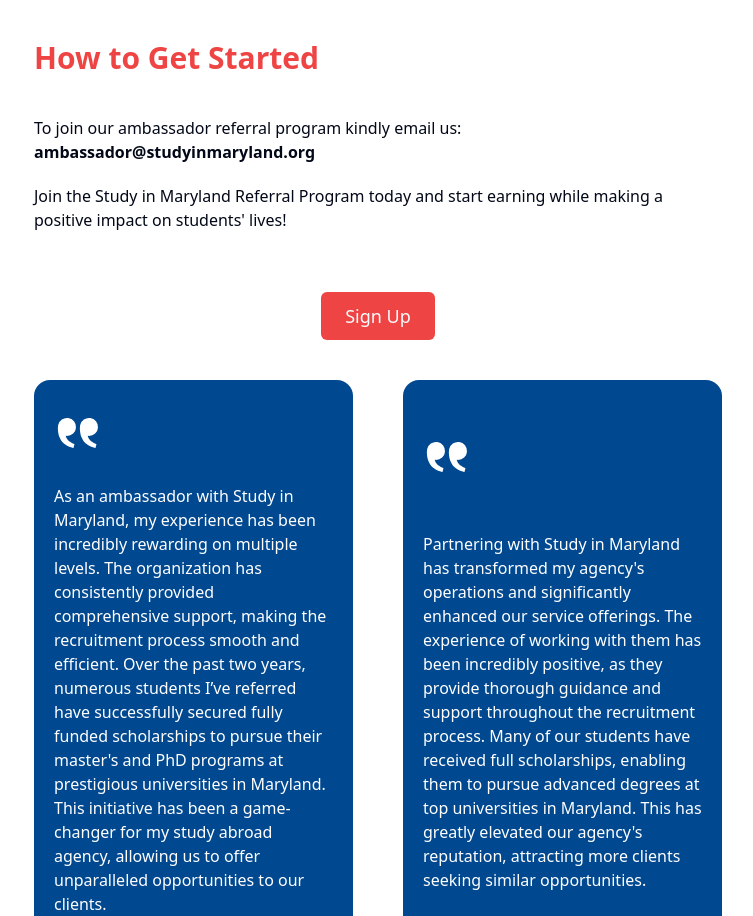
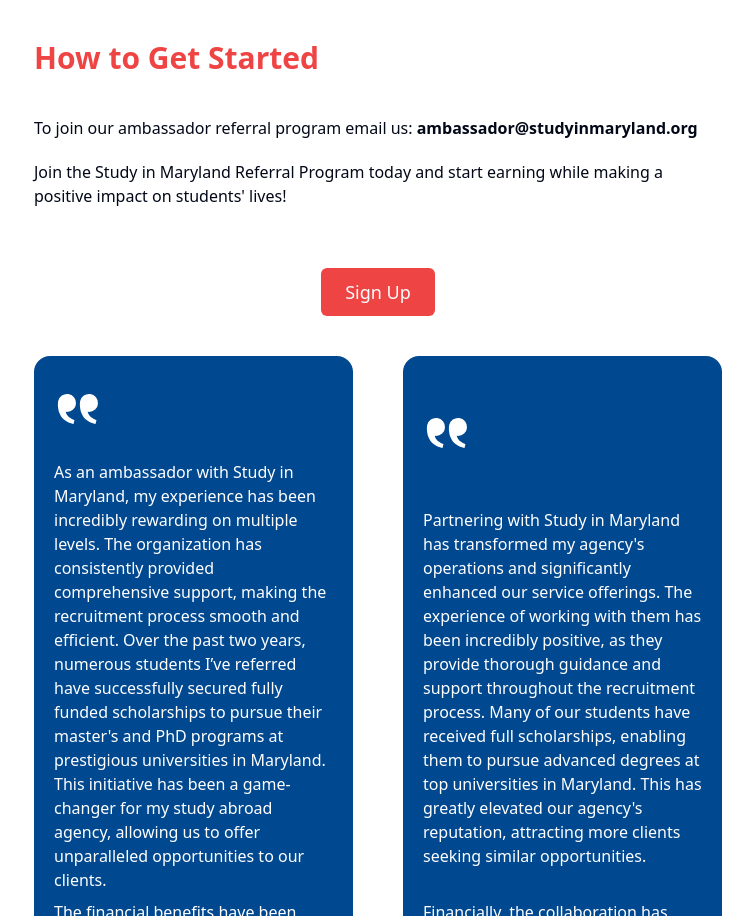
Before and after one commit to Babithkp/studyinmaryland-frontend, a React (Vite) app: page /referralProgram in a window 1280 px wide. Shown: the part 2089-3005 px from the top of the page, without its empty margins (262-1015 px from the left). Built offline with nearby package versions, Linux system fonts and the light colour scheme; no server answers.

Commit message:
owner have no work to do

```diff
--- a/src/components/app/ReferralProgram.tsx
+++ b/src/components/app/ReferralProgram.tsx
@@ -152,7 +152,7 @@
             How to Get Started
           </p>
           <div className="text-md my-5">
-            <p>To join our ambassador referral program kindly email us: <span className="font-bold">ambassador@studyinmaryland.org </span></p>
+            <p>To join our ambassador referral program email us: <span className="font-bold">ambassador@studyinmaryland.org </span></p>
             <p className="text-md my-5">
               Join the Study in Maryland Referral Program today and start
               earning while making a positive impact on students' lives!
```
